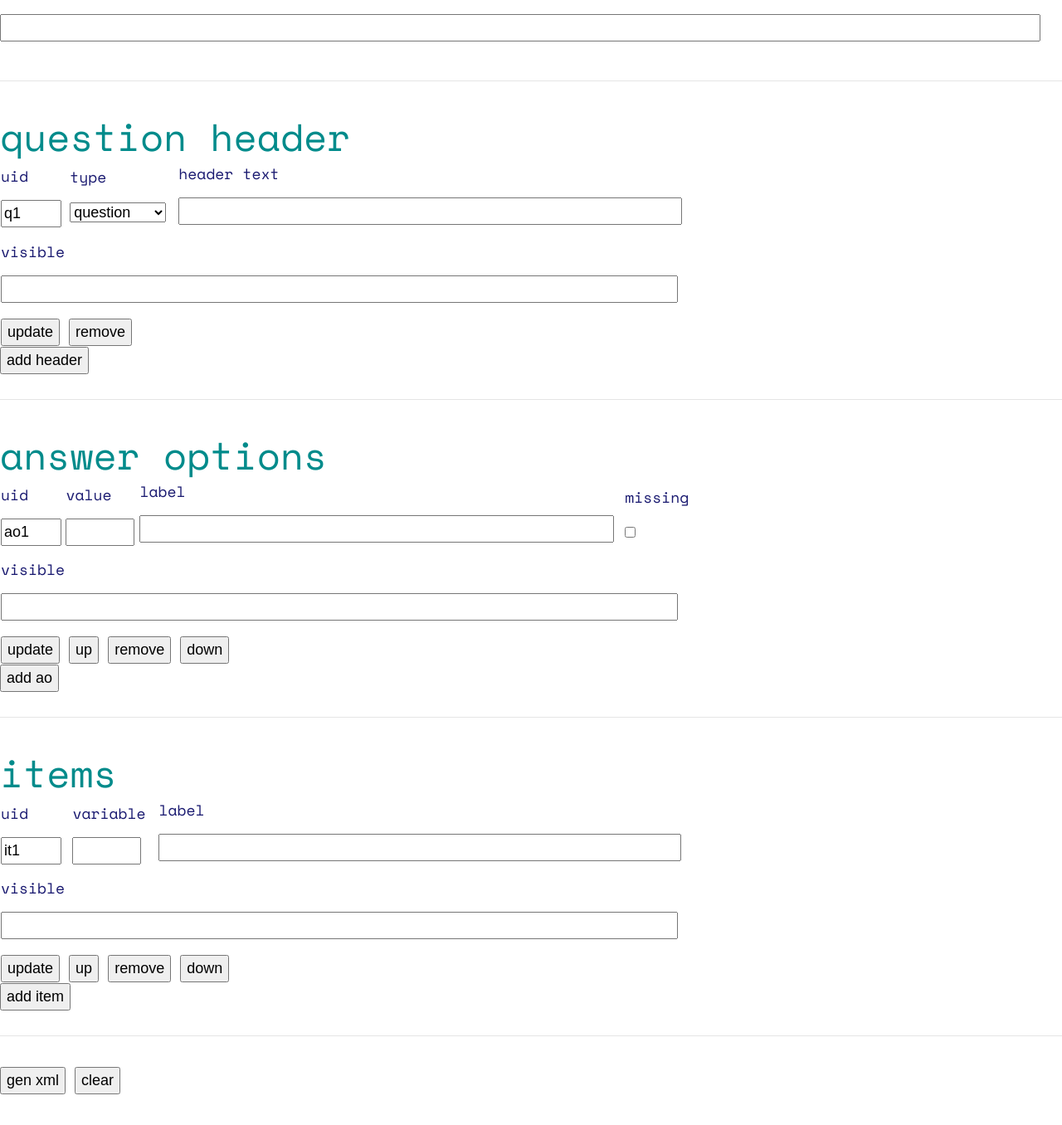
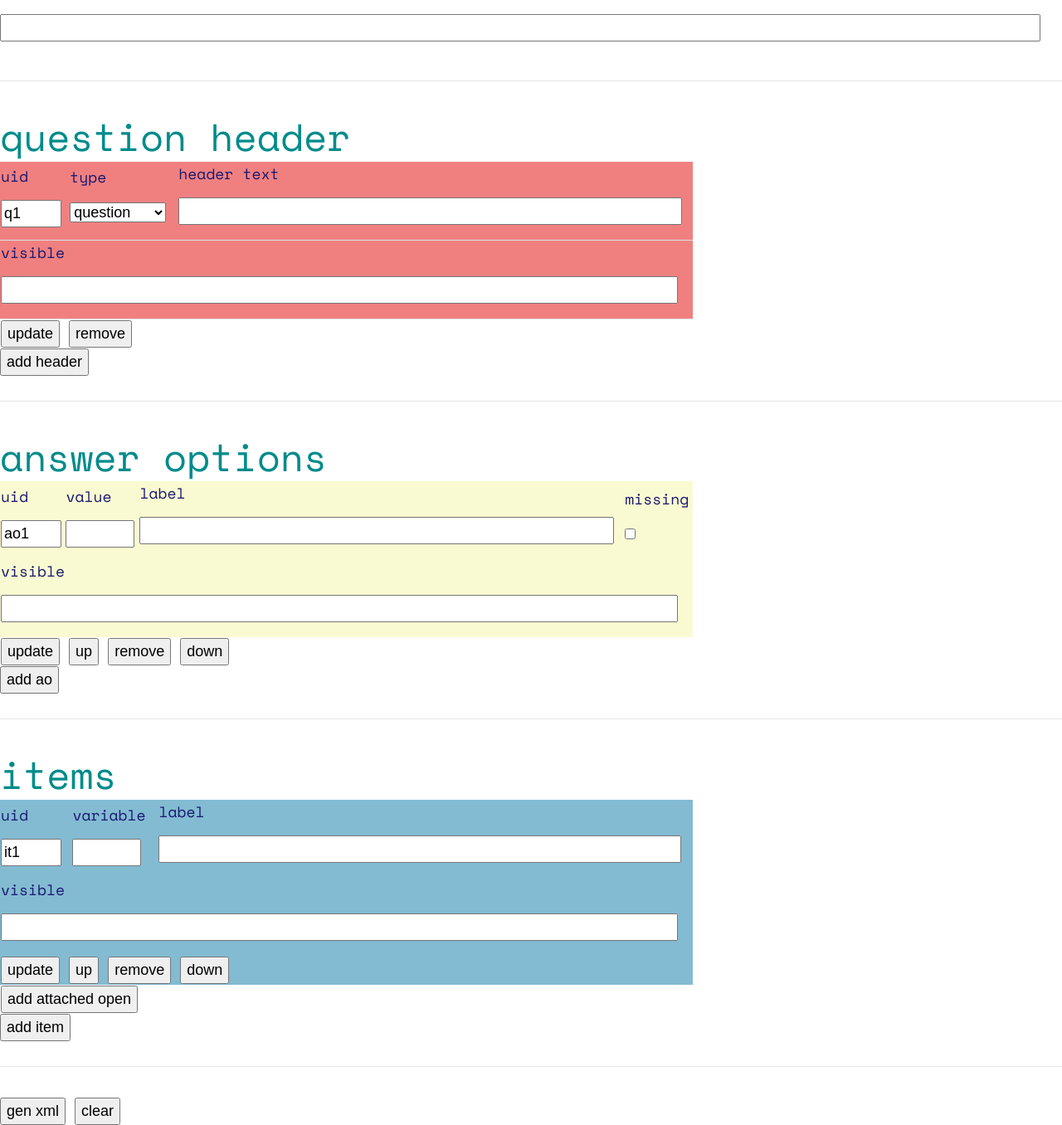
Before and after one commit to christian-fr/qmlReaderToolsFlask, a Flask app: page /gen_mqsc in a window 1280 px wide. Shown: the part 183-1539 px from the top of the page at 83% size. Before the commit the page ends 1502 px from the top, so only its background shows below. Run offline with Flask 2, Linux system fonts and the light colour scheme.

Commit message:
work in progress

```diff
--- a/qform/static/default.css
+++ b/qform/static/default.css
@@ -57,3 +57,18 @@ ul.detailsEntry {
     transform: translate(0,-2.5rem);
     color: red;
 }
+
+.item {
+    background: #83bbd2;
+}
+.attached-open {
+    background: lightblue;
+}
+
+.header {
+    background: lightcoral;
+}
+
+.answer-option {
+    background: lightgoldenrodyellow;
+}
--- a/qform/templates/gen_mqsc.html
+++ b/qform/templates/gen_mqsc.html
@@ -33,7 +33,7 @@
         <h2> question header</h2>
         <table>
             {% for i, header in gen_data['headers'].items() %}
-                <tr>
+                <tr class="header">
                     <td>
                         <div class="form-generate">
                             <p><label for="header{{ i }}_uid">uid</label></p>
@@ -68,7 +68,7 @@
                         </div>
                     </td>
                 </tr>
-                <tr>
+                <tr class="header">
                     <td colspan="4">
                         <div class="form-generate">
                             <p><label for="header{{ i }}_visible">visible</label></p>
@@ -107,7 +107,7 @@
         <h2> answer options</h2>
         <table>
             {% for i, ao in gen_data['aos'].items() %}
-                <tr>
+                <tr class="answer-option">
                     <td>
                         <div class="form-generate">
                             <p><label for="ao{{ i }}_uid">uid</label></p>
@@ -139,7 +139,7 @@
                         </div>
                     </td>
                 </tr>
-                <tr>
+                <tr class="answer-option">
                     <td colspan="4">
                         <div class="form-generate">
                             <p><label for="ao{{ i }}_visible">visible</label></p>
@@ -170,7 +170,7 @@
         <h2> items </h2>
         <table>
             {% for i, item in gen_data['items'].items() %}
-                <tr>
+                <tr class="item">
                     <td>
                         <div class="form-generate">
                             <p><label for="item{{ i }}_uid">uid</label></p>
@@ -195,7 +195,7 @@
                         </div>
                     </td>
                 </tr>
-                <tr>
+                <tr class="item">
                     <td colspan="3">
                         <div class="form-generate">
                             <p><label for="item{{ i }}_visible">visible</label></p>
@@ -206,17 +206,81 @@
                         </div>
                     </td>
                 </tr>
+                <tr class="item">
+                    <td colspan="3">
+                        <button class="favorite styled" type="submit" value="update" name="submit">update</button>
+                        <button class="favorite styled" type="submit" value="item{{ i }}" name="up">up</button>
+                        <button class="favorite styled" type="submit" value="item{{ i }}" name="remove">remove</button>
+                        <button class="favorite styled" type="submit" value="item{{ i }}" name="down">down</button>
+                    </td>
+                </tr>
+
+                {% if 'attached_opens' in item.keys() %}
+                    {% for j, attop in item['attached_opens'].items() %}
+                        <tr class="attached-open">
+                            <td>
+                                <div class="form-generate">
+                                    <p><label for="item{{ i }}_attop{{ j }}_uid">uid</label></p>
+                                    <p><input type="text" name="item{{ i }}_attop{{ j }}_uid"
+                                              id="item{{ i }}_attop{{ j }}_uid" size="4"
+                                              value="{{ attop['uid'] }}"></p>
+                                </div>
+                            </td>
+                            <td>
+                                <div class="form-generate">
+                                    <p><label for="item{{ i }}_attop{{ j }}_variable">variable</label></p>
+                                    <p><input type="text" name="item{{ i }}_attop{{ j }}_variable"
+                                              id="item{{ i }}_attop{{ j }}_variable" size="5"
+                                              value="{{ attop['variable'] }}"></p>
+                                </div>
+                            </td>
+                            <td>
+                                <div class="form-generate">
+                                    <p><label for="item{{ i }}_attop{{ j }}_prefix">prefix</label></p>
+                                    <p><textarea oninput="auto_grow(this)" class="textarea_3rem" type="text"
+                                                 name="item{{ i }}_attop{{ j }}_prefix"
+                                                 id="item{{ i }}_attop{{ j }}_prefix"
+                                                 rows="{{ calc_rows(attop['prefix'], 25) }}"
+                                                 cols="25">{{ attop['prefix'] }}</textarea></p>
+                                </div>
+                            </td>
+                            <td>
+                                <div class="form-generate">
+                                    <p><label for="item{{ i }}_attop{{ j }}_postfix">postfix</label></p>
+                                    <p><textarea oninput="auto_grow(this)" class="textarea_3rem" type="text"
+                                                 name="item{{ i }}_attop{{ j }}_postfix"
+                                                 id="item{{ i }}_attop{{ j }}_postfix"
+                                                 rows="{{ calc_rows(attop['postfix'], 25) }}"
+                                                 cols="25">{{ attop['postfix'] }}</textarea></p>
+                                </div>
+                            </td>
+
+                        </tr>
+                        <tr>
+                            <td>
+                                <button class="favorite styled" type="submit" value="update" name="submit">update
+                                </button>
+                                <button class="favorite styled" type="submit" value="item{{ i }}_attop{{ j }}"
+                                        name="up">up
+                                </button>
+                                <button class="favorite styled" type="submit" value="item{{ i }}_attop{{ j }}"
+                                        name="remove">remove
+                                </button>
+                                <button class="favorite styled" type="submit" value="item{{ i }}_attop{{ j }}"
+                                        name="down">down
+                                </button>
+                            </td>
+                        </tr>
+                    {% endfor %}
+                {% endif %}
+                <tr>
+                    <td colspan="3">
+                        <button class="favorite styled" type="submit" value="item{{ i }}" name="add_attached_open">add
+                            attached open
+                        </button>
+                    </td>
+                </tr>
             {% endfor %}
-            <tr>
-                <td colspan="3">
-                    <button class="favorite styled" type="submit" value="update" name="submit">update
-                    </button>
-
-                    <button class="favorite styled" type="submit" value="item1" name="up">up</button>
-                    <button class="favorite styled" type="submit" value="item1" name="remove">remove</button>
-                    <button class="favorite styled" type="submit" value="item1" name="down">down</button>
-                </td>
-            </tr>
         </table>
 
         <button class="favorite styled" type="submit" value="add_item" name="submit">add item</button>
@@ -686,7 +750,8 @@
                                                                           class="custom-control-indicator"> </span>
                                                                     <span data-label-type="description"
                                                                           class="custom-control-description">
-                                                                        <span>{% if i == 1 %}<label>[{{ ao['value'] }}]</label>
+                                                                        <span>{% if i == 1 %}
+                                                                            <label>[{{ ao['value'] }}]</label>
                                                                             {{ ao['label'] }} {% endif %}</span>
                                                                     </span>
                                                                 </label>
```
Also changed, not shown: qform/__init__.py (+63 -16 lines).
